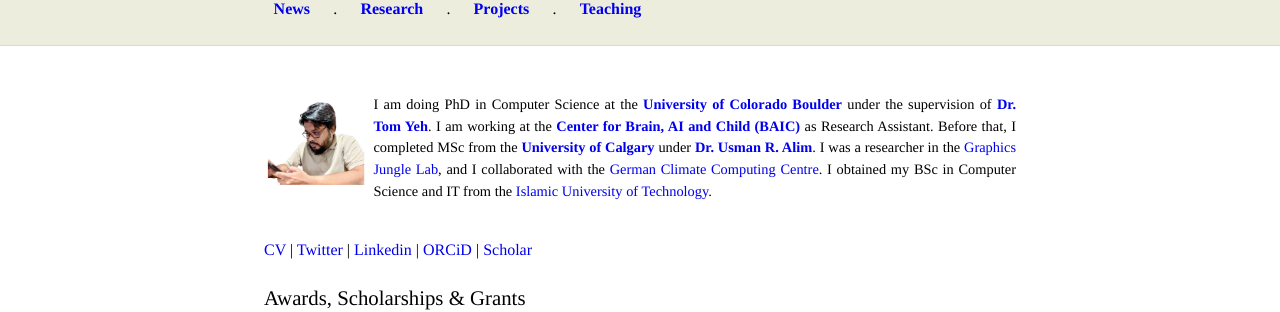
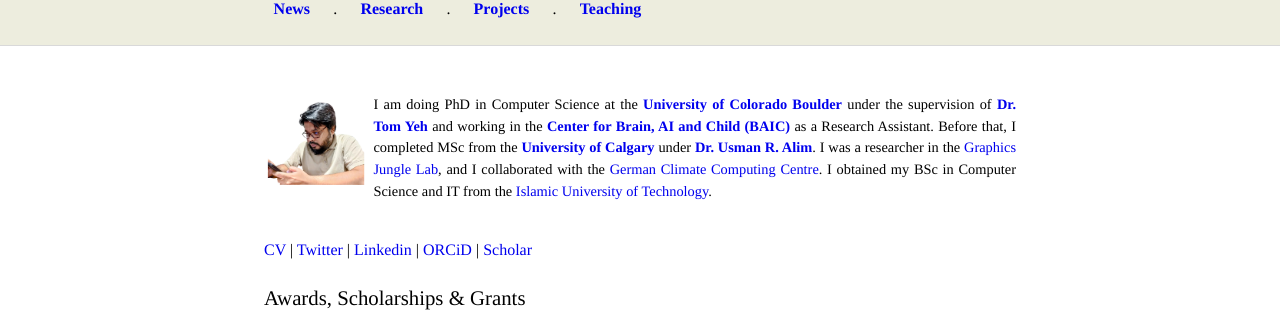
Before and after one commit to imruljubair/imruljubair.github.io, a Jekyll site: the page built from index.html, in a window 1280 px wide and 900 px high. Shown: the part 154-466 px from the top of the window. Built offline with Jekyll 4.4.1, drawn with Linux system fonts in a browser that asks for light colours.

Commit message:
Update intro.html

```diff
--- a/_includes/intro.html
+++ b/_includes/intro.html
@@ -4,7 +4,7 @@
   <!--<div<div class="portrait"><img src="/assets/images/mypic.jpg"></div>-->
 
   <div class="portrait"><img src="/assets/images/mypic-bg.png"></div>
-	<p style="font-size:90%;  text-align:justify">I am doing PhD in Computer Science at the <a href="https://www.colorado.edu/"; style="font-weight:bold">University of Colorado Boulder</a> under the supervision of <a href= "https://www.colorado.edu/cs/tom-yeh"; style="font-weight:bold">Dr. Tom Yeh</a>. I am working at the <a href="https://www.baic.center/home" ; style="font-weight:bold">Center for Brain, AI and Child (BAIC)</a> as Research Assistant. Before that, I completed MSc from the <a href="http://www.ucalgary.ca/cpsc" ; style="font-weight:bold">University of Calgary</a> under <a href="http://pages.cpsc.ucalgary.ca/~ualim/"; style="font-weight:bold">Dr. Usman R. Alim</a>. I was a researcher in the <a href="http://jungle.cpsc.ucalgary.ca/wiki/">Graphics Jungle Lab</a>, and I collaborated with the <a href="https://www.dkrz.de/about-en">German Climate Computing Centre</a>. I obtained my BSc in Computer Science and IT from the <a href="http://www.iutoic-dhaka.edu/">Islamic University of Technology</a>.
+	<p style="font-size:90%;  text-align:justify">I am doing PhD in Computer Science at the <a href="https://www.colorado.edu/"; style="font-weight:bold">University of Colorado Boulder</a> under the supervision of <a href= "https://www.colorado.edu/cs/tom-yeh"; style="font-weight:bold">Dr. Tom Yeh</a> and working in the <a href="https://www.baic.center/home" ; style="font-weight:bold">Center for Brain, AI and Child (BAIC)</a> as a Research Assistant. Before that, I completed MSc from the <a href="http://www.ucalgary.ca/cpsc" ; style="font-weight:bold">University of Calgary</a> under <a href="http://pages.cpsc.ucalgary.ca/~ualim/"; style="font-weight:bold">Dr. Usman R. Alim</a>. I was a researcher in the <a href="http://jungle.cpsc.ucalgary.ca/wiki/">Graphics Jungle Lab</a>, and I collaborated with the <a href="https://www.dkrz.de/about-en">German Climate Computing Centre</a>. I obtained my BSc in Computer Science and IT from the <a href="http://www.iutoic-dhaka.edu/">Islamic University of Technology</a>.
     <!-- Moreover, I collaborated with <a href="https://www.cs.ubc.ca/~rhodin/web/">Dr. Helge Rhodin</a> of <a href="https://www.cs.ubc.ca/">UBC</a>.-->
     &nbsp;
 </p>
```
